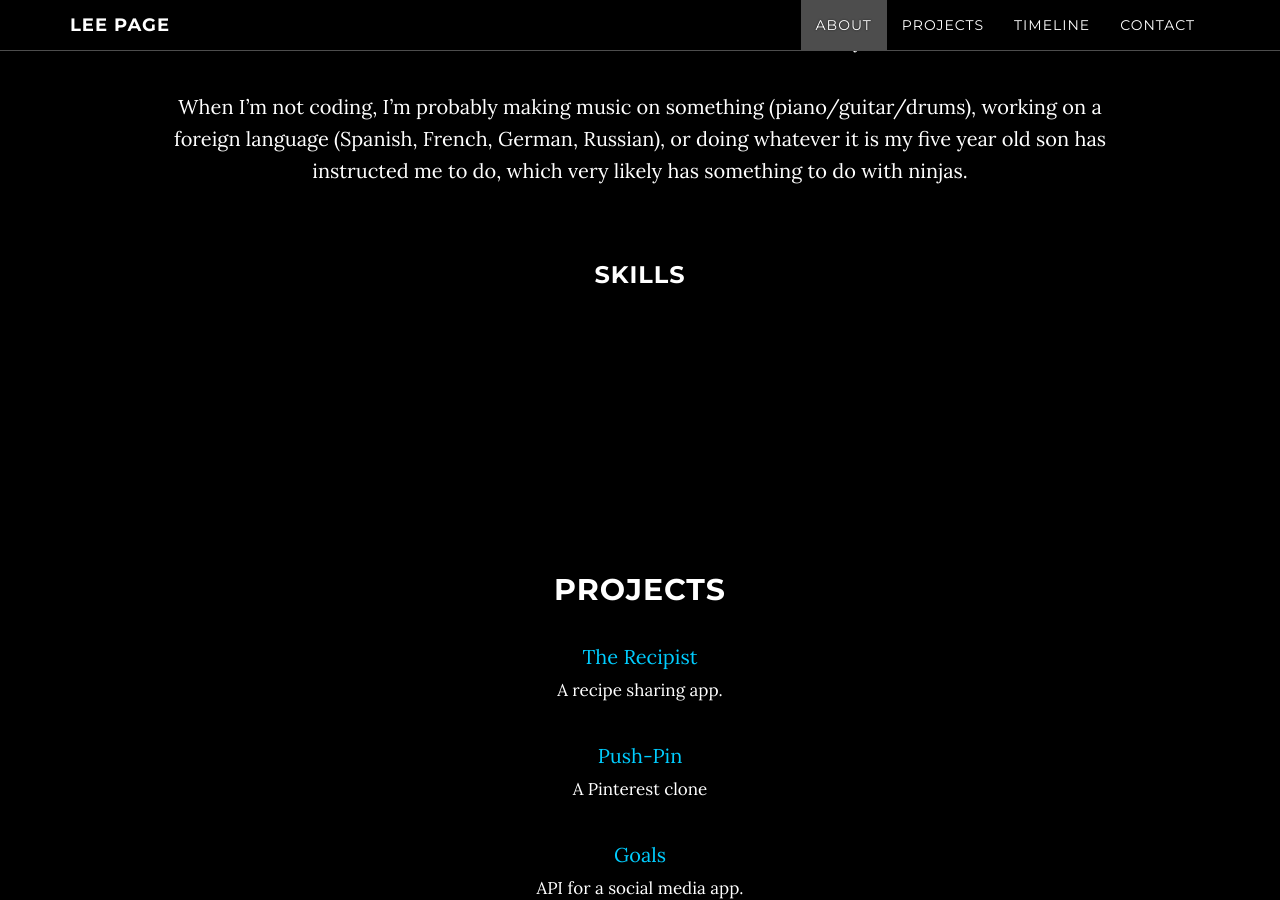
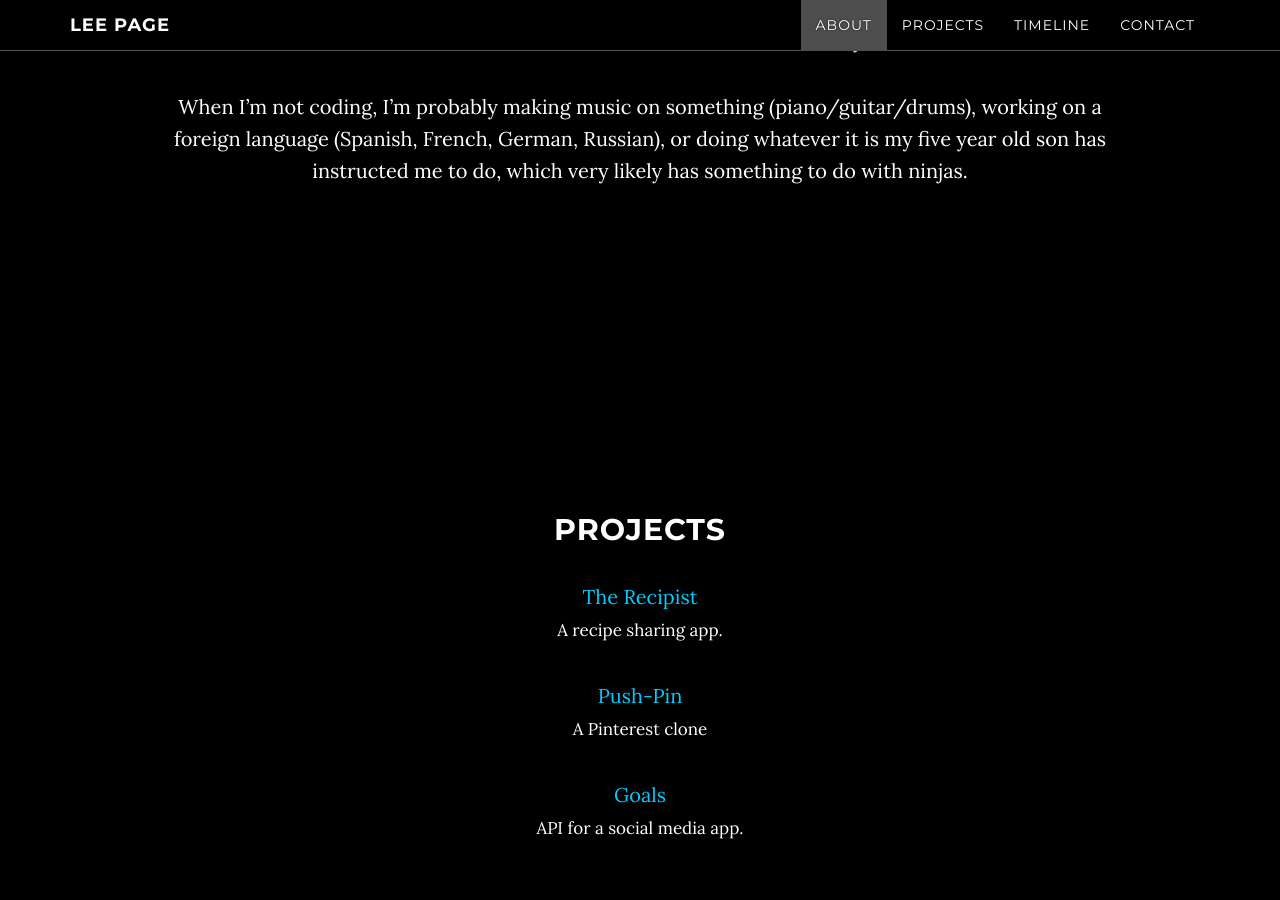
Before and after one commit to hLeePage/hLeePage.github.io, a Jekyll site: the page built from index.html, in a window 1280 px wide and 900 px high, scrolled down 1421 px. Built offline with Jekyll 4.4.1, drawn with Linux system fonts in a browser that asks for light colours; nearby versions of some CDN libraries; the list of posts is cut into pages by our own code; comment, search, counter and statistics services are not loaded.

Commit message:
Hide the Skills section

```diff
--- a/_includes/about.html
+++ b/_includes/about.html
@@ -11,7 +11,7 @@
   </br>
   <div class="row">
     <div class="col-md-10 col-md-offset-1">
-      <h3>Skills</h3>
+      <!-- <h3>Skills</h3> -->
     </div>
   </div>
 </section>
```
